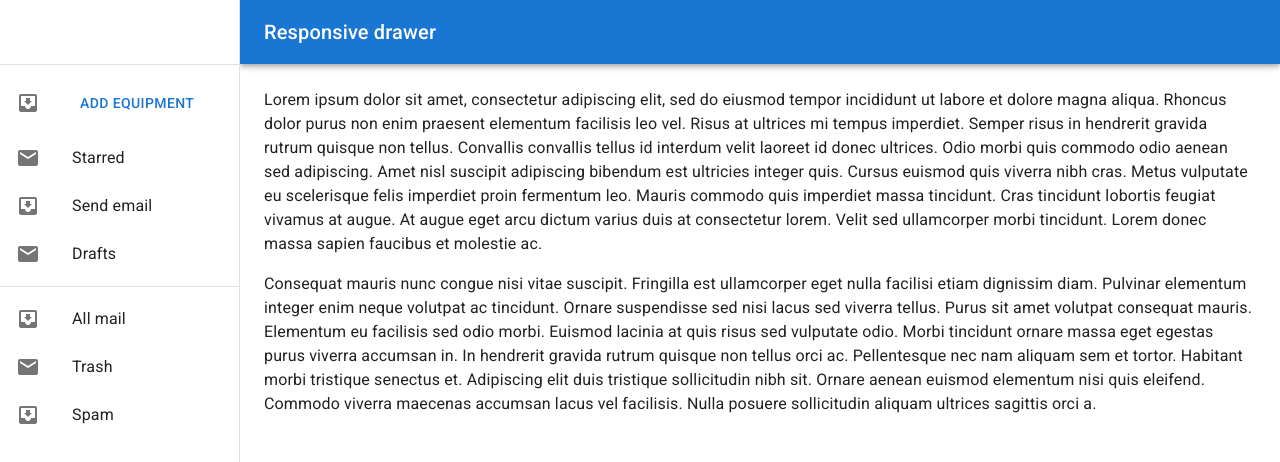
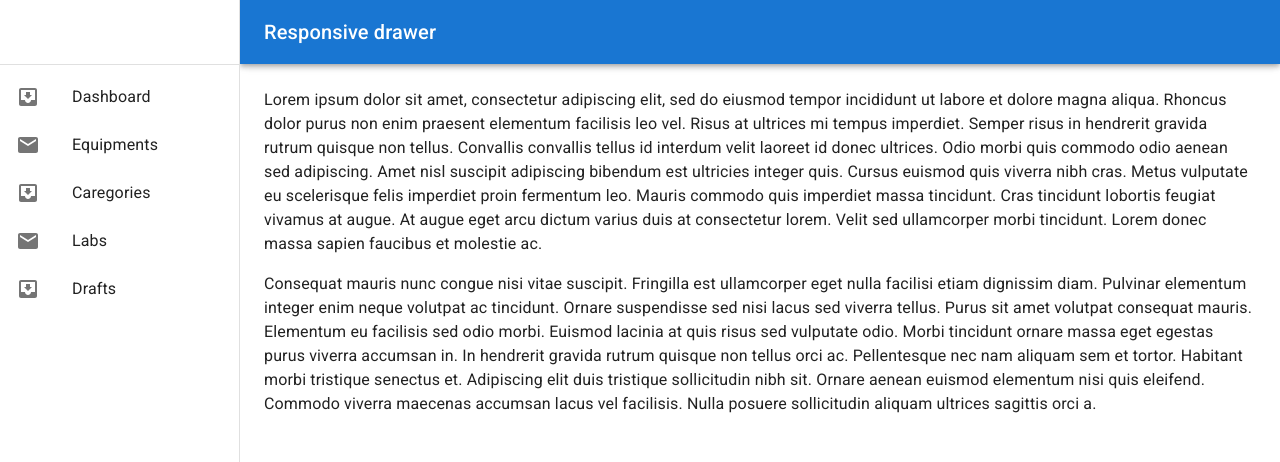
Before and after one commit to AckonSamuel/labs_frontend, a React (Create React App) app: page /responsive-drawer in a window 1280 px wide. Shown: the top 462 px of the page. Built offline with nearby package versions, Linux system fonts and the light colour scheme.

Commit message:
Hot fixes

```diff
--- a/src/components/sidenav/index.jsx
+++ b/src/components/sidenav/index.jsx
@@ -32,21 +32,8 @@ function ResponsiveDrawer(props) {
     <div>
       <Toolbar />
       <Divider />
-      <List>
-        {[<AddEquipmentModal />, 'Starred', 'Send email', 'Drafts'].map((text, index) => (
-          <ListItem key={text} disablePadding>
-            <ListItemButton>
-              <ListItemIcon>
-                {index % 2 === 0 ? <InboxIcon /> : <MailIcon />}
-              </ListItemIcon>
-              <ListItemText primary={text} />
-            </ListItemButton>
-          </ListItem>
-        ))}
-      </List>
-      <Divider />
-      <List>
-        {['All mail', 'Trash', 'Spam'].map((text, index) => (
+      <List>{
+        ['Dashboard', 'Equipments', 'Caregories', 'Labs', 'Drafts'].map((text, index) => (
           <ListItem key={text} disablePadding>
             <ListItemButton>
               <ListItemIcon>
```
Also changed, not shown: src/logout/index.jsx (added).
